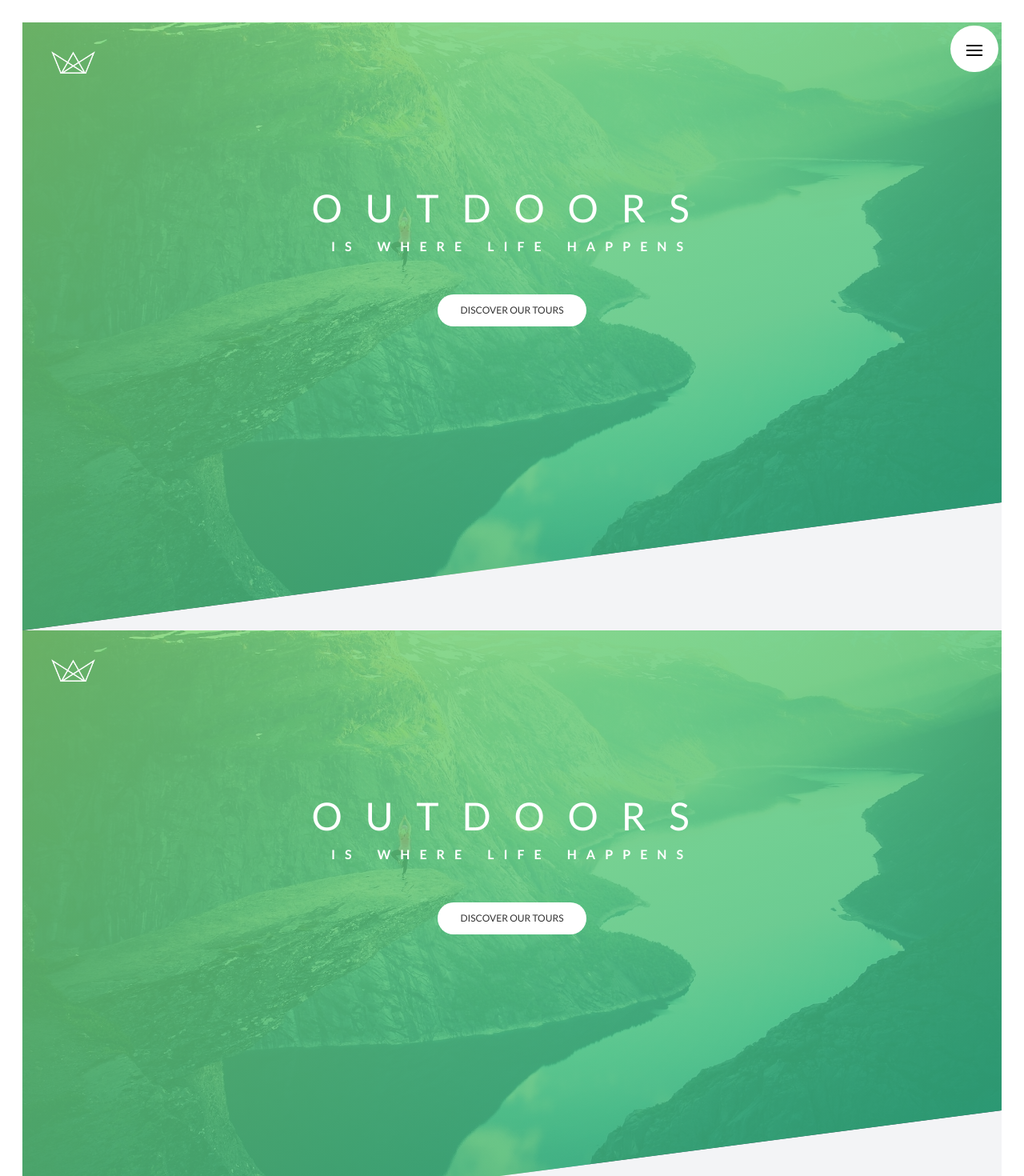
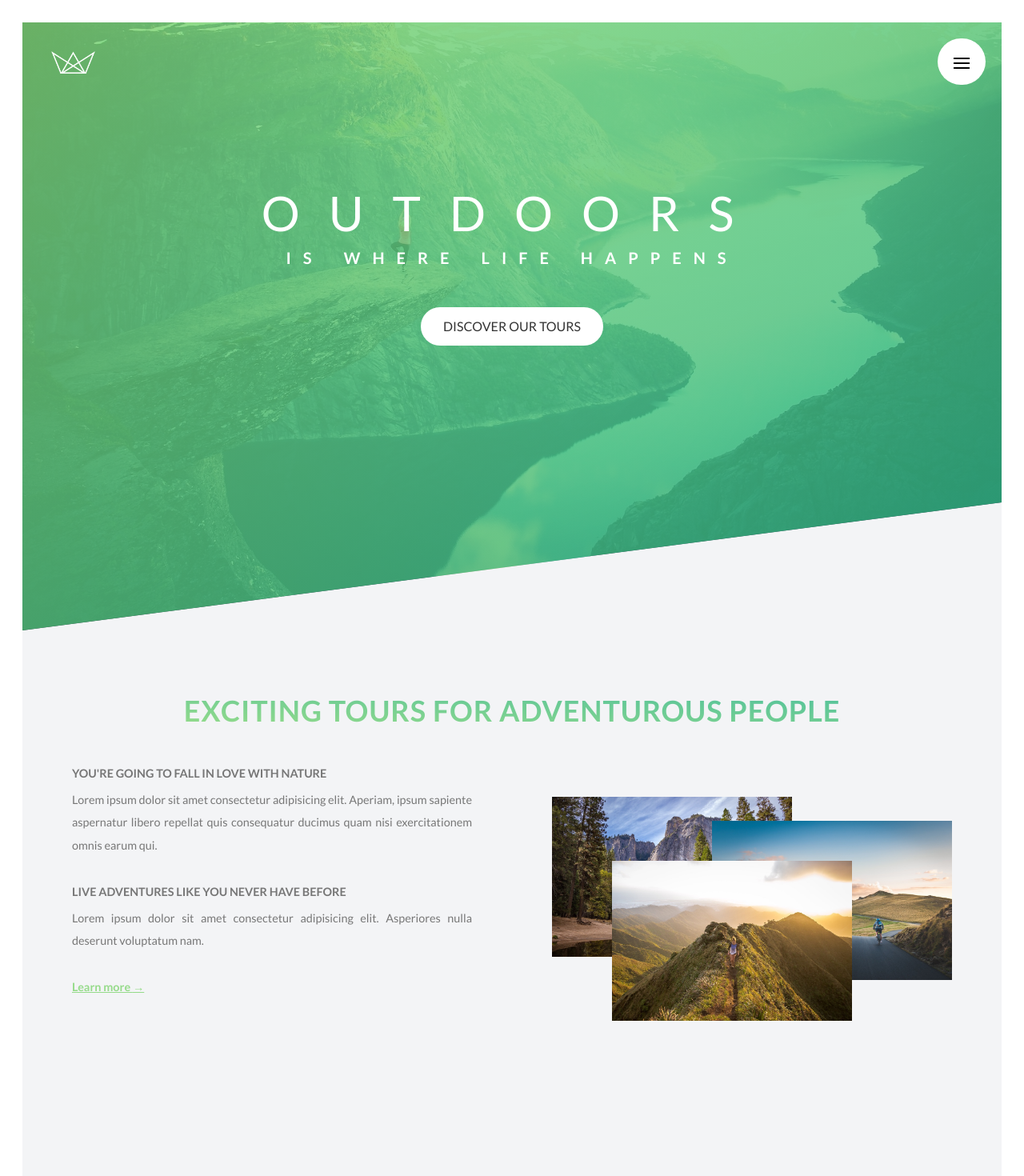
Before and after one commit to jeldrint/Sample-Responsive-React-Website, a React (Vite) app: page / in a window 1280 px wide. Shown: the top 1470 px of the page at 80% size. Built offline with nearby package versions, Linux system fonts and the light colour scheme.

Commit message:
second page, done

```diff
--- a/package.json
+++ b/package.json
@@ -11,7 +11,8 @@
   },
   "dependencies": {
     "react": "^18.3.1",
-    "react-dom": "^18.3.1"
+    "react-dom": "^18.3.1",
+    "react-router-dom": "^6.26.2"
   },
   "devDependencies": {
     "@eslint/js": "^9.9.0",
--- a/src/App.jsx
+++ b/src/App.jsx
@@ -1,13 +1,15 @@
-import Intro from './main_components/1_Intro';
-import MenuIcon from './sub_components/1_2MenuIcon';
+import Intro from './components/1_Intro';
+import Description from './components/2_Description';
+import MenuIcon from './components/MenuIcon';
 
 const App = () => {
 
     return (
-        <div className='lg:p-7'>
+        <div className='min-h-screen lg:p-7 font-lato'>
             <MenuIcon />
             <div className='bg-gray-100 h-full w-full'>
                 <Intro />
+                <Description />
                 <Intro />
             </div>
         </div>
--- /dev/null
+++ b/src/components/1_Intro.jsx
@@ -0,0 +1,25 @@
+import bg1 from '../img/hero.jpg'
+import logo1 from '../img/logo-white.png'
+
+const Intro = () => {
+    return(
+        <div className='h-[95vh] w-full bg-cover bg-center bg-no-repeat clip-1' style={{backgroundImage: `url(${bg1})`}}>
+            <div className='p-9 h-full w-full bg-gradient-to-br from-[#7ed56fcc] to-[#28b485cc]'>
+                <div className='flex flex-col w-full h-full items-center relative'>
+                    <img alt='white logo' src={logo1} className='h-7 self-start cursor-pointer'/>
+                    <div className='flex flex-col items-center gap-y-3 absolute top-1/4'>
+                        <span className='text-4xl sm:text-5xl lg:text-6xl tracking-[0.4em] md:tracking-[0.6em] text-white'>OUTDOORS</span>
+                        <span className='text-xs sm:text-sm md:text-base lg:text-xl tracking-[0.5em] md:tracking-[0.75em] font-bold text-white'>IS&ensp;WHERE&ensp;LIFE&ensp;HAPPENS</span>
+                        <br />
+                        <div className='bg-white transition-all px-7 py-3 rounded-full text-xs md:text-sm lg:text-base cursor-pointer'>
+                            DISCOVER OUR TOURS
+                        </div>
+                        <a href='/' className='relative -top-[52px] md:-top-[56px] lg:-top-[60px] bg-white text-white hover:animate-[ping_0.75s_ease-out_1_0s] px-7 py-3 opacity-20 rounded-full text-xs md:text-sm lg:text-base cursor-pointer'>DISCOVER OUR TOURS</a>
+                    </div>
+                </div>
+            </div>
+        </div>
+    )
+}
+
+export default Intro;
--- /dev/null
+++ b/src/components/2_Description.jsx
@@ -0,0 +1,35 @@
+import nat1 from '../img/nat-1-large.jpg'
+import nat2 from '../img/nat-2-large.jpg'
+import nat3 from '../img/nat-3-large.jpg'
+
+const Description = () => {
+    return(
+        <div className='h-[95vh] w-full flex flex-col items-center md:pt-20 clip-1'>
+            <div className="text-2xl md:text-3xl lg:text-4xl font-bold text-center tracking-wide">
+                <span className="bg-clip-text text-transparent bg-gradient-to-tr from from-[#7ed56fcc] to-[#28b485cc]">EXCITING TOURS FOR ADVENTUROUS PEOPLE</span>
+            </div>
+            <br /><br />
+            <div className="h-full w-[320px] md:min-w-[800px] lg:min-w-[1100px] flex flex-col md:flex-row gap-x-[100px]">
+                <div className="w-full text-[#777777] text-[12.8px] lg:text-[14.4px] text-justify flex flex-col items-center gap-y-8">
+                    <div className="w-full flex flex-col gap-y-2 ">
+                        <span className="font-bold">YOU'RE GOING TO FALL IN LOVE WITH NATURE</span>
+                        <span className="leading-loose ">Lorem ipsum dolor sit amet consectetur adipisicing elit. Aperiam, ipsum sapiente aspernatur libero repellat quis consequatur ducimus quam nisi exercitationem omnis earum qui.</span>
+                    </div>
+                    <div className="w-full flex flex-col gap-y-2">
+                        <span className="font-bold">LIVE ADVENTURES LIKE YOU NEVER HAVE BEFORE</span>
+                        <span className="leading-loose">Lorem ipsum dolor sit amet consectetur adipisicing elit. Asperiores nulla deserunt voluptatum nam.</span>
+                    </div>
+                    <a href='/' className='self-start text-[#7ed56fcc] font-bold underline cursor-pointer hover:scale-110'>Learn more {String.fromCharCode(8594)}</a>
+
+                </div>
+                <div className='w-full h-full flex relative'>
+                    <img src={nat1} alt='nature 1' className='object-cover absolute top-10 md:left-0 w-[135px] md:w-[218px] lg:w-[300px] duration-300 hover:scale-125 hover:z-10'></img>
+                    <img src={nat2} alt='nature 2' className='object-cover absolute z-10 md:z-0 top-7 right-[100px] md:top-[70px] md:right-0 w-[135px] md:w-[218px] lg:w-[300px] duration-300 hover:scale-125 hover:z-10'></img>
+                    <img src={nat3} alt='nature 3' className='object-cover absolute top-[43px] right-0 md:top-[120px] md:right-1/4 lg:bottom-1/2 w-[135px] md:w-[218px] lg:w-[300px] duration-300 hover:scale-125 hover:z-10'></img>
+                </div>
+            </div>
+        </div>
+    )
+}
+
+export default Description;
--- a/src/sub_components/1_2MenuIcon.jsx
+++ b/src/components/MenuIcon.jsx
@@ -9,7 +9,7 @@ const MenuIcon = () => {
     const barStyle3 = 'w-5 h-[2px] bg-black mt-1 -rotate-[135deg] -translate-y-[1px]';
 
     return(
-        <div className="z-10 fixed right-8 top-8 inline-block cursor-pointer bg-white p-5 rounded-full transition-all" onClick={()=>setToggleMenu(!toggleMenu)}>
+        <div className="z-10 fixed right-12 top-12 inline-block cursor-pointer bg-white p-5 rounded-full transition-all" onClick={()=>setToggleMenu(!toggleMenu)}>
             <div className={toggleMenu ? barStyle1: barStyle}></div>
             <div className={toggleMenu ? barStyle2: barStyle}></div>
             <div className={toggleMenu ? barStyle3: barStyle}></div>
--- a/src/index.css
+++ b/src/index.css
@@ -16,7 +16,7 @@
         font-style: normal;
     }
 
-    .clip-bg-1 {
+    .clip-1 {
         clip-path: polygon(0 0, 100% 0, 100% 75vh, 0 100%);
     }
 }
--- a/src/main_components/1_Intro.jsx
+++ /dev/null
@@ -1,14 +0,0 @@
-import bg1 from '../img/hero.jpg'
-import IntroHeader from '../sub_components/1_1IntroHeader';
-
-const Intro = () => {
-    return(
-        <div className='h-[95vh] w-full bg-cover bg-center bg-no-repeat clip-bg-1' style={{backgroundImage: `url(${bg1})`}}>
-            <div className='p-9 h-full w-full bg-gradient-to-br from-[#7ed56fcc] to-[#28b485cc]'>
-                <IntroHeader />
-            </div>
-        </div>
-    )
-}
-
-export default Intro;
--- a/src/sub_components/1_1IntroHeader.jsx
+++ /dev/null
@@ -1,23 +0,0 @@
-import logo1 from '../img/logo-white.png'
-
-
-const IntroHeader = () => {
-    return (
-        <div className='flex flex-col w-full h-full items-center relative'>
-            <img alt='white logo' src={logo1} className='h-7 self-start cursor-pointer'/>
-            <div className='flex flex-col items-center gap-y-3 absolute top-1/4'>
-                <span className='text-4xl sm:text-5xl tracking-[0.4em] md:tracking-[0.6em] font-lato text-white'>OUTDOORS</span>
-                <span className='text-xs sm:text-sm md:text-base tracking-[0.5em] md:tracking-[0.75em] font-lato font-bold text-white'>IS&ensp;WHERE&ensp;LIFE&ensp;HAPPENS</span>
-                <br />
-                <div className='bg-white font-lato transition-all px-7 py-3 rounded-full text-xs cursor-pointer'>
-                    DISCOVER OUR TOURS
-                </div>
-                <div className='relative -top-[52px] bg-white text-white font-lato transition-all hover:animate-[ping_0.75s_ease-out_1_0s] px-7 py-3 opacity-20 rounded-full text-xs cursor-pointer'>
-                    DISCOVER OUR TOURS
-                </div>
-            </div>
-        </div>
-    )
-}
-
-export default IntroHeader;
--- a/tailwind.config.js
+++ b/tailwind.config.js
@@ -7,15 +7,15 @@ export default {
   theme: {
     extend: {
         fontFamily: {
-            lato: 'Lato',
+            lato: 'Lato, sans-serif',
             lineaBasic: 'linea-basic-10',
-            varela: 'Varela',
-            varelaRound: 'Varela Round',
-            roboto: 'Roboto',
-            playfair: 'Playfair Display SC',
-            openSans: 'Open Sans',
-            montserrat: 'Montserrat',
-            poppins: 'Poppins',
+            varela: 'Varela, sans-serif',
+            varelaRound: 'Varela Round, sans-serif',
+            roboto: 'Roboto, sans-serif',
+            playfair: 'Playfair Display SC, sans-serif',
+            openSans: 'Open Sans, sans-serif',
+            montserrat: 'Montserrat, sans-serif',
+            poppins: 'Poppins, sans-serif',
         },
     },
   },
```
Also changed, not shown: 1 other file (tests, documents, lock files or other folders).
